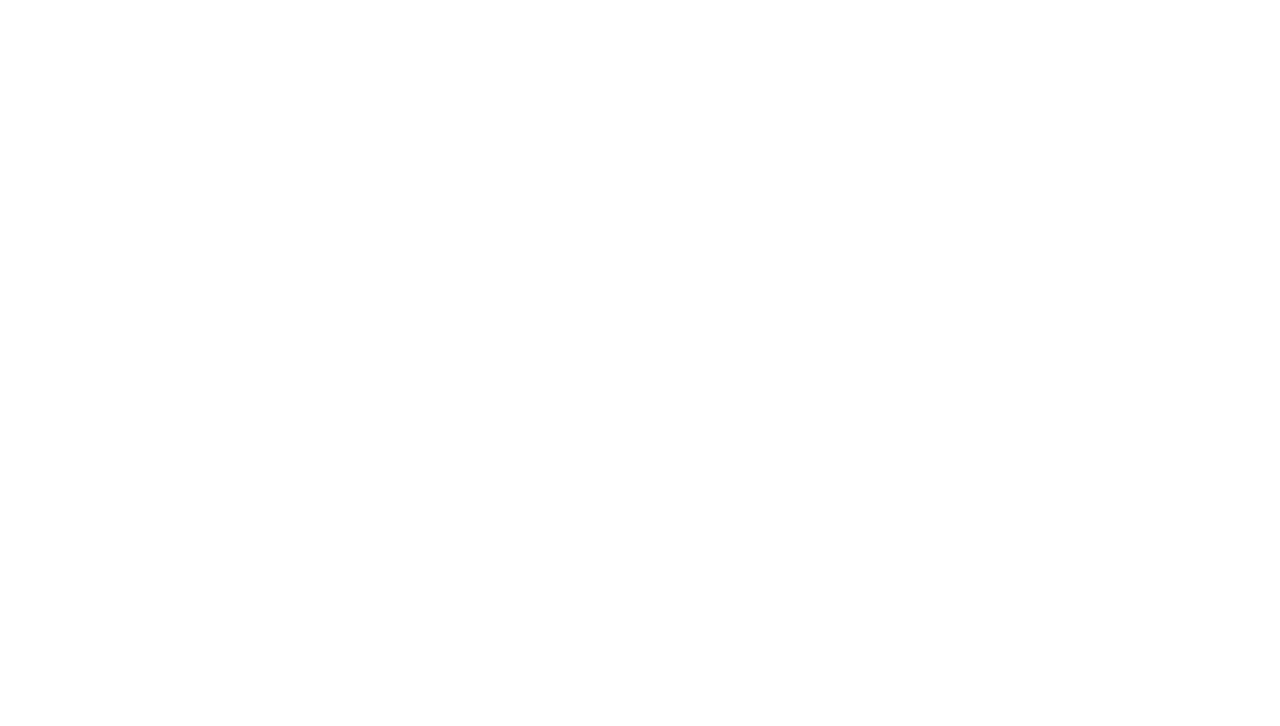
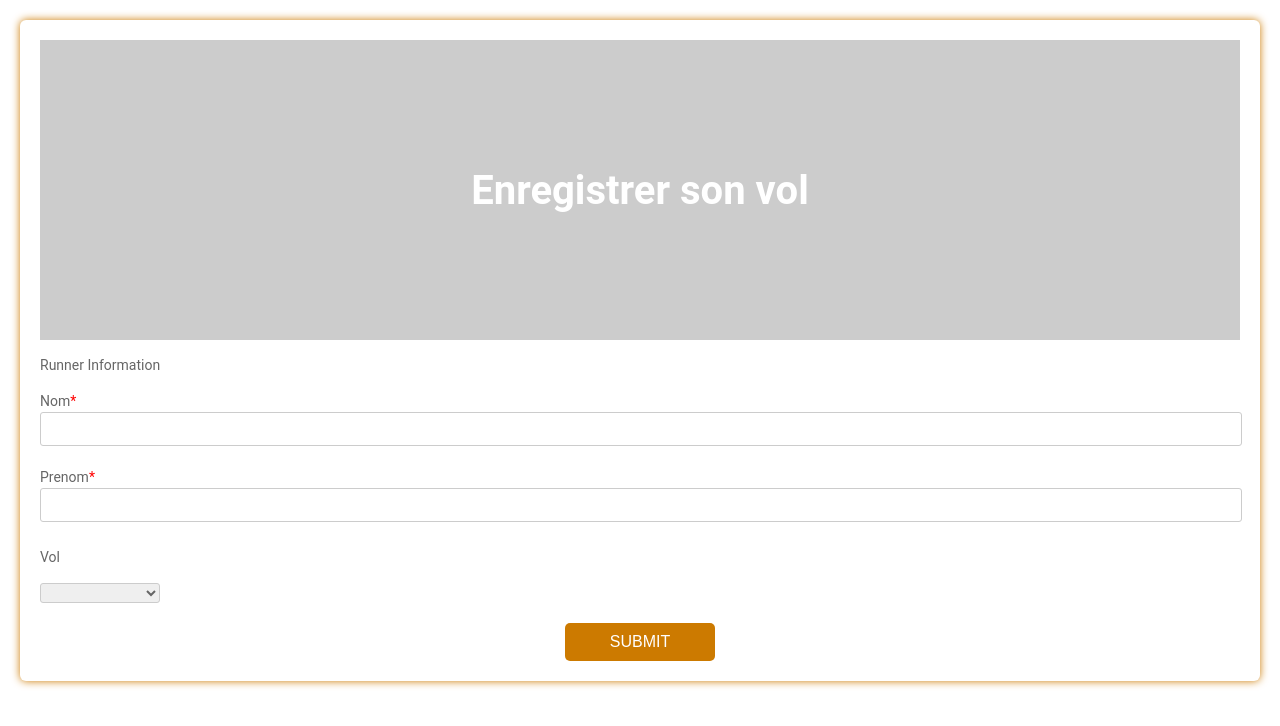
Before and after one commit to Guillaumelebas/airFranceBoutique, a React (Create React App) app: page / in a window 1280 px wide. Shown: the top 726 px of the page. Built offline with nearby package versions, Linux system fonts and the light colour scheme.

Commit message:
debut du home

```diff
--- /dev/null
+++ b/public/CSS/Accueil.css
@@ -0,0 +1,176 @@
+html, body {
+    min-height: 100%;
+    }
+    body, div, form, input, select, textarea, label {
+    padding: 0;
+    margin: 0;
+    outline: none;
+    font-family: Roboto, Arial, sans-serif;
+    font-size: 14px;
+    color: #666;
+    line-height: 22px;
+    }
+    h1 {
+    position: absolute;
+    margin: 0;
+    font-size: 40px;
+    color: #fff;
+    z-index: 2;
+    line-height: 83px;
+    }
+    .testbox {
+    display: flex;
+    justify-content: center;
+    align-items: center;
+    height: inherit;
+    padding: 20px;
+    }
+    form {
+    width: 100%;
+    padding: 20px;
+    border-radius: 6px;
+    background: #fff;
+    box-shadow: 0 0 8px  #cc7a00;
+    }
+    .banner {
+    position: relative;
+    height: 300px;
+    background-size: cover;
+    display: flex;
+    justify-content: center;
+    align-items: center;
+    text-align: center;
+    }
+    .banner::after {
+    content: "";
+    background-color: rgba(0, 0, 0, 0.2);
+    position: absolute;
+    width: 100%;
+    height: 100%;
+    }
+    input, select, textarea {
+    margin-bottom: 10px;
+    border: 1px solid #ccc;
+    border-radius: 3px;
+    }
+    input {
+    width: calc(100% - 10px);
+    padding: 5px;
+    }
+    input[type="date"] {
+    padding: 4px 5px;
+    }
+    textarea {
+    width: calc(100% - 12px);
+    padding: 5px;
+    }
+    .item:hover p, .item:hover i, .question:hover p, .question label:hover, input:hover::placeholder {
+    color: #cc7a00;
+    }
+    .item input:hover, .item select:hover, .item textarea:hover {
+    border: 1px solid transparent;
+    box-shadow: 0 0 3px 0 #cc7a00;
+    color: #cc7a00;
+    }
+    .item {
+    position: relative;
+    margin: 10px 0;
+    }
+    .item span {
+    color: red;
+    }
+    input[type="date"]::-webkit-inner-spin-button {
+    display: none;
+    }
+    .item i, input[type="date"]::-webkit-calendar-picker-indicator {
+    position: absolute;
+    font-size: 20px;
+    color: #cc7a00;
+    }
+    .item i {
+    right: 1%;
+    top: 30px;
+    z-index: 1;
+    }
+    [type="date"]::-webkit-calendar-picker-indicator {
+    right: 1%;
+    z-index: 2;
+    opacity: 0;
+    cursor: pointer;
+    }
+    input[type=radio], input[type=checkbox]  {
+    display: none;
+    }
+    label.radio {
+    position: relative;
+    display: inline-block;
+    margin: 5px 20px 15px 0;
+    cursor: pointer;
+    }
+    .question span {
+    margin-left: 30px;
+    }
+    .question-answer label {
+    display: block;
+    }
+    label.radio:before {
+    content: "";
+    position: absolute;
+    left: 0;
+    width: 17px;
+    height: 17px;
+    border-radius: 50%;
+    border: 2px solid #ccc;
+    }
+    input[type=radio]:checked + label:before, label.radio:hover:before {
+    border: 2px solid #cc7a00;
+    }
+    label.radio:after {
+    content: "";
+    position: absolute;
+    top: 6px;
+    left: 5px;
+    width: 8px;
+    height: 4px;
+    border: 3px solid #cc7a00;
+    border-top: none;
+    border-right: none;
+    transform: rotate(-45deg);
+    opacity: 0;
+    }
+    input[type=radio]:checked + label:after {
+    opacity: 1;
+    }
+    .btn-block {
+    margin-top: 10px;
+    text-align: center;
+    }
+    button {
+    width: 150px;
+    padding: 10px;
+    border: none;
+    border-radius: 5px;
+    background: #cc7a00;
+    font-size: 16px;
+    color: #fff;
+    cursor: pointer;
+    }
+    button:hover {
+    background: #ff9800;
+    }
+    @media (min-width: 568px) {
+    .name-item, .city-item {
+    display: flex;
+    flex-wrap: wrap;
+    justify-content: space-between;
+    }
+    .name-item input, .name-item div {
+    width: calc(50% - 20px);
+    }
+    .name-item div input {
+    width:97%;}
+    .name-item div label {
+    display:block;
+    padding-bottom:5px;
+    }
+    }
--- a/public/index.html
+++ b/public/index.html
@@ -10,6 +10,7 @@
       content="Web site created using create-react-app"
     />
     <link rel="apple-touch-icon" href="%PUBLIC_URL%/logo192.png" />
+    <link href="%PUBLIC_URL%/CSS/Accueil.css" rel="stylesheet">
     <!--
       manifest.json provides metadata used when your web app is installed on a
       user's mobile device or desktop. See https://developers.google.com/web/fundamentals/web-app-manifest/
--- a/src/App.js
+++ b/src/App.js
@@ -8,7 +8,7 @@ import MonVol from './components/mon-vol';
 const Main = () => {
   return (
       <Switch>
-        <Route exact path='/accueil' component={Home}></Route>
+        <Route exact path='/' component={Home}></Route>
         <Route exact path='/liste' component={Liste}></Route>
         <Route exact path='/ma-reservation' component={MonVol}></Route>
       </Switch>
--- a/src/components/home.js
+++ b/src/components/home.js
@@ -2,7 +2,39 @@ import * as React from "react";
 
 class Home extends React.Component {
     render() {
-        return <h1>Bonjour, {this.props.name}</h1>;
+        return (
+
+            <body>
+            <div class="testbox">
+              <form action="/">
+                <div class="banner">
+                  <h1>Enregistrer son vol</h1>
+                </div>
+                <p>Runner Information</p>
+                <div class="item">
+                  <label for="nom">Nom<span>*</span></label>
+                  <input id="nom" type="text" name="nom" required/>
+                </div>
+                <div class="item">
+                  <label for="prenom">Prenom<span>*</span></label>
+                  <input id="prenom" type="text" name="prenom" required/>
+                </div>
+                <div class="item">
+                  <p>Vol</p>
+                  <select>
+                    <option selected value="" disabled selected></option>
+                    <option value="vol1" >DTW-JFK(300)</option>
+                    <option value="vol1">CDG-JFK(1000)</option>
+                    <option value="vol1">CDG-DTW(700)</option>
+                  </select>
+                </div>
+                <div class="btn-block">
+                  <button type="submit" href="/">SUBMIT</button>
+                </div>
+              </form>
+            </div>
+          </body>);
+
     }
 }
 
```
